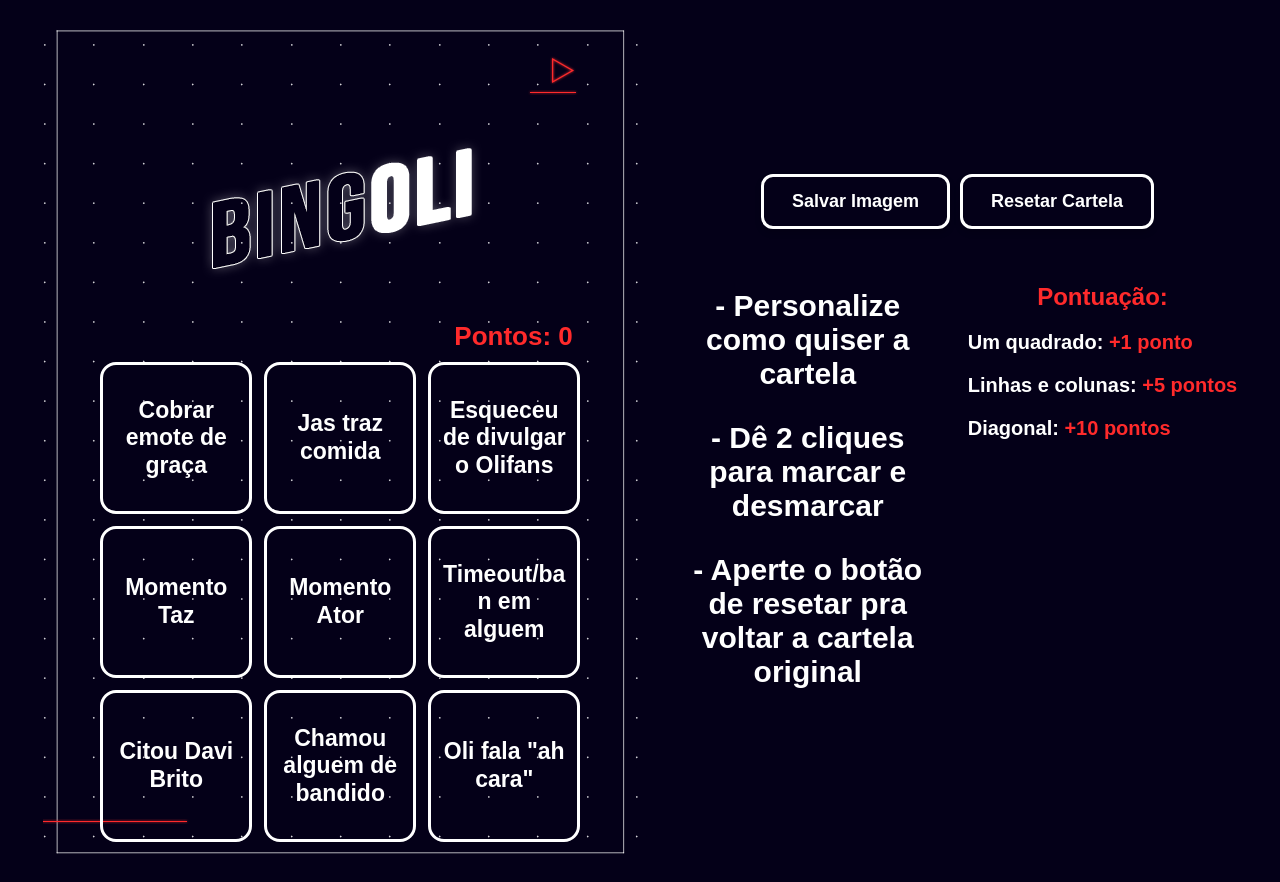
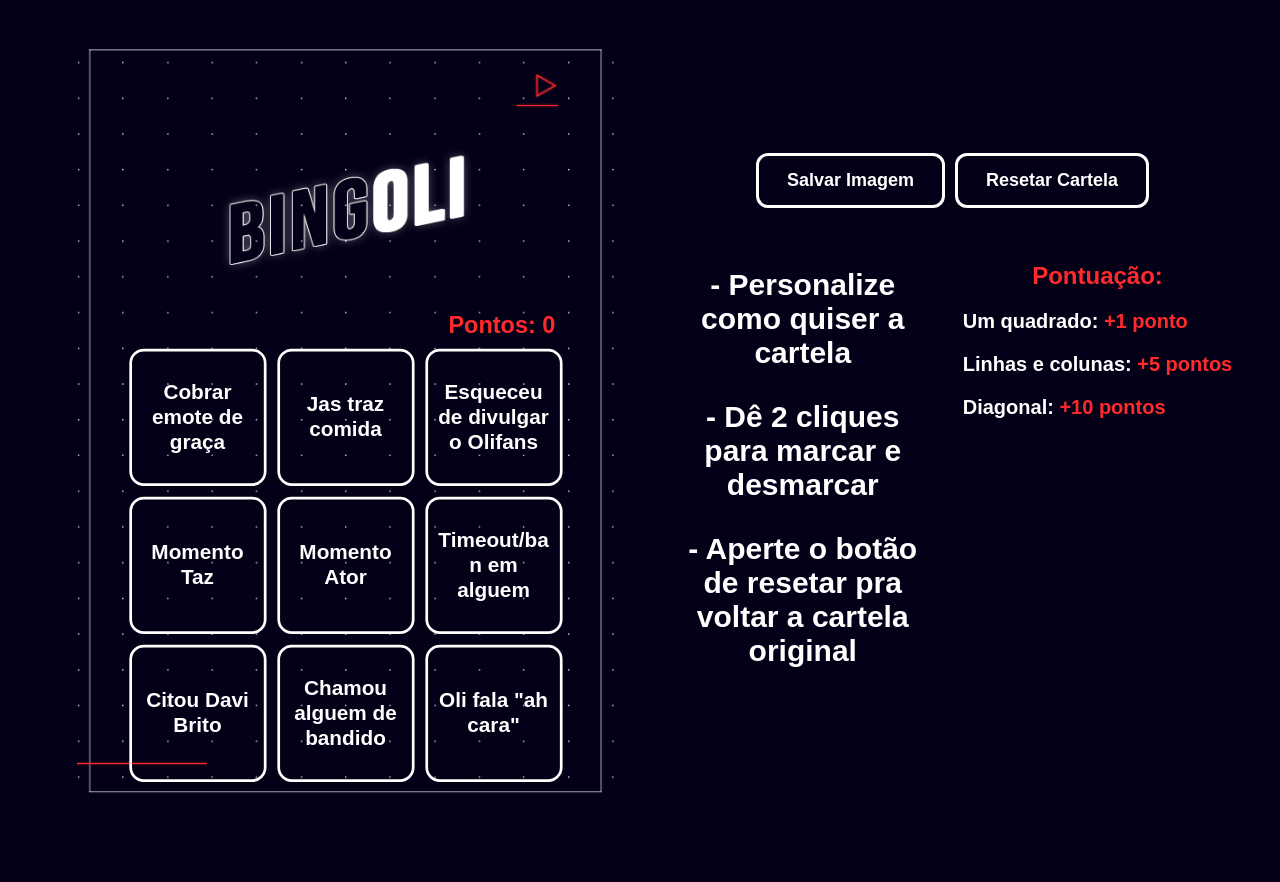
Before and after one commit to bingocronos/bingoli, a plain HTML site: page index.html in a window 1280 px wide. After the commit the page ends 840 px from the top, so only its background shows below. Drawn offline with nearby package versions, Linux system fonts and the light colour scheme; a web font is replaced by a local one.

Commit message:
Update index.html

```diff
--- a/index.html
+++ b/index.html
@@ -9,7 +9,6 @@
     body {
       font-family: Arial, sans-serif;
       display: flex;
-      flex-direction: column;
       align-items: center;
       justify-content: center;
       min-height: 100vh;
@@ -21,11 +20,18 @@
     }
     .main-container {
       display: flex;
-      flex-direction: row;
-      gap: 40px;
+      justify-content: center;
       align-items: center;
+      max-height: 100vh;
+    }
+    #container-cartela {
+      display: flex;
       justify-content: center;
-      flex-wrap: wrap;
+      align-items: center;
+      max-height: 100vh;
+      overflow: hidden;
+      transform-origin: top center;
+      flex-grow: 1;
     }
     .fundo-cartela {
       width: 595px;
@@ -34,22 +40,22 @@
       background-size: cover;
       background-position: center;
       display: flex;
-      flex-direction: column;  /* Ajustado para garantir que as células e pontuação fiquem na parte inferior */
-      justify-content: flex-end;  /* Alinha tudo no fundo */
+      flex-direction: column;
+      justify-content: flex-end;
       align-items: center;
-      padding: 20px 40px;  /* Ajuste no padding */
+      padding: 20px 40px;
       box-sizing: border-box;
     }
     .pontuacao {
       font-family: 'Tektur', sans-serif;
       font-size: 26px;
       font-weight: bold;
-      margin-bottom: 10px; /* Ajuste para a pontuação não ficar grudada */
+      margin-bottom: 10px;
       margin-right: 50px;
-      text-align: right;  /* Alinhado à direita */
-      width: 100%; /* Faz com que a pontuação ocupe toda a largura */
+      text-align: right;
+      width: 100%;
       display: flex;
-      justify-content: flex-end;  /* Alinha a pontuação à direita */
+      justify-content: flex-end;
     }
     .cartela {
       display: grid;
@@ -89,8 +95,8 @@
     .direita {
       display: flex;
       flex-direction: column;
-      align-items: center;
-      justify-content: center;
+      justify-content: flex-start;
+      margin-left: 30px;
     }
     .botoes {
       display: flex;
@@ -135,10 +141,9 @@
 </head>
 <body>
   <div class="main-container">
+    <div id="container-cartela">
       <div class="fundo-cartela" id="fundo">
-      <!-- A pontuação agora está no topo da cartela, alinhada à direita -->
         <div class="pontuacao" id="pontuacao" style="font-size: 26px; font-weight: bold; color: #FF2A2B;">Pontos: 0</div>
-
         <div id="cartela" class="cartela">
           <div class="celula" contenteditable="true"></div>
           <div class="celula" contenteditable="true"></div>
@@ -151,22 +156,21 @@
           <div class="celula" contenteditable="true"></div>
         </div>
       </div>
+    </div>
 
-<div class="direita" style="display: flex; flex-direction: column; align-items: center; justify-content: center;">
+    <div class="direita">
       <div class="botoes">
         <button onclick="baixarCartela()">Salvar Imagem</button>
         <button onclick="resetarCartela()">Resetar Cartela</button>
       </div>
 
       <div style="display: flex; gap: 30px; flex-wrap: wrap; justify-content: center; margin-top: 20px;">
-    <!-- Instruções -->
         <div class="instrucoes">
           <p>- Personalize como quiser a cartela</p>
           <p>- Dê 2 cliques para marcar e desmarcar</p>
           <p>- Aperte o botão de resetar pra voltar a cartela original</p>
         </div>
 
-    <!-- Pontuação -->
         <div class="instrucoes" style="max-width: 280px;">
           <p style="font-size: 24px; color: #FF2A2B; margin-bottom: 10px;">Pontuação:</p>
           <div style="font-size: 20px; color: #FFFFFF; text-align: left; font-weight: bold;">
@@ -176,6 +180,8 @@
           </div>
         </div>
       </div>
+    </div>
+
   </div>
 
   <script src="https://cdnjs.cloudflare.com/ajax/libs/html2canvas/1.4.1/html2canvas.min.js"></script>
@@ -198,9 +204,8 @@
   function atualizarPontuacao() {
     let pontos = 0;
     const marcadas = Array.from(celulas).map(c => c.classList.contains('marcada'));
-  const usadas = new Set(); // para armazenar os índices das células que fazem parte de combinações premiadas
+    const usadas = new Set();
 
-  // Linhas e colunas (5 pontos)
     for (let i = 0; i < 3; i++) {
       const linhaIndices = [i * 3, i * 3 + 1, i * 3 + 2];
       const colunaIndices = [i, i + 3, i + 6];
@@ -216,7 +221,6 @@
       }
     }
 
-  // Diagonais (10 pontos)
     const diag1 = [0, 4, 8];
     const diag2 = [2, 4, 6];
 
@@ -230,7 +234,6 @@
       diag2.forEach(index => usadas.add(index));
     }
 
-  // Soma 1 ponto para cada célula marcada que não faz parte de uma combinação premiada
     marcadas.forEach((marcada, index) => {
       if (marcada && !usadas.has(index)) {
         pontos += 1;
@@ -239,7 +242,6 @@
 
     pontuacaoEl.textContent = `Pontos: ${pontos}`;
   }
-
 
   function resizeText(element) {
     let fontSize = 23;
@@ -323,6 +325,23 @@
 
   carregarDoLocalStorage();
   atualizarPontuacao();
+
+  // Ajuste automático de escala com base na altura da tela
+  function ajustarTamanhoCartela() {
+    const container = document.getElementById('container-cartela');
+    const fundo = document.getElementById('fundo');
+
+    const maxLargura = 595;
+    const maxAltura = 842;
+
+    const alturaDisponivel = window.innerHeight - 40;
+    const escala = Math.min(1, alturaDisponivel / maxAltura);
+
+    fundo.style.transform = `scale(${escala})`;
+  }
+
+  window.addEventListener('resize', ajustarTamanhoCartela);
+  ajustarTamanhoCartela(); // Chama ao carregar
   </script>
 </body>
 </html>
```
Lines whose indentation alone changed are shown as unchanged.
